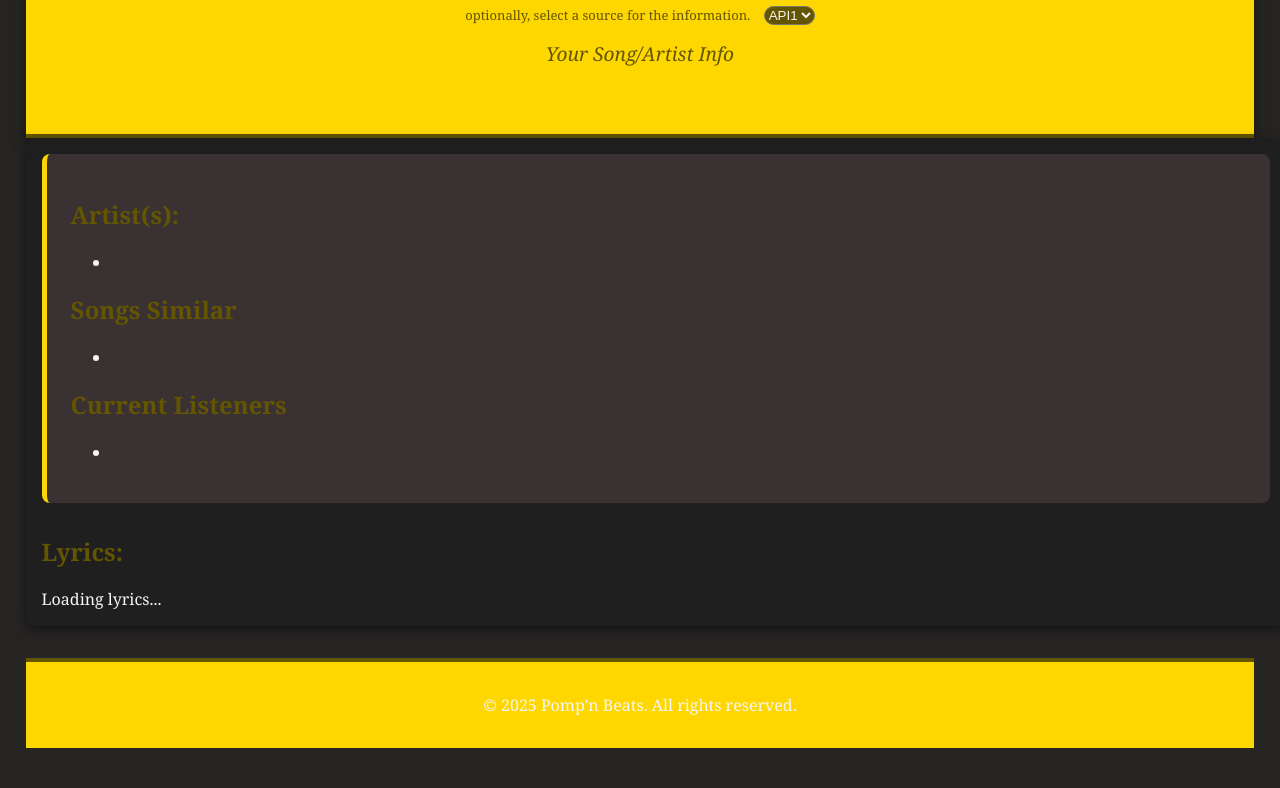
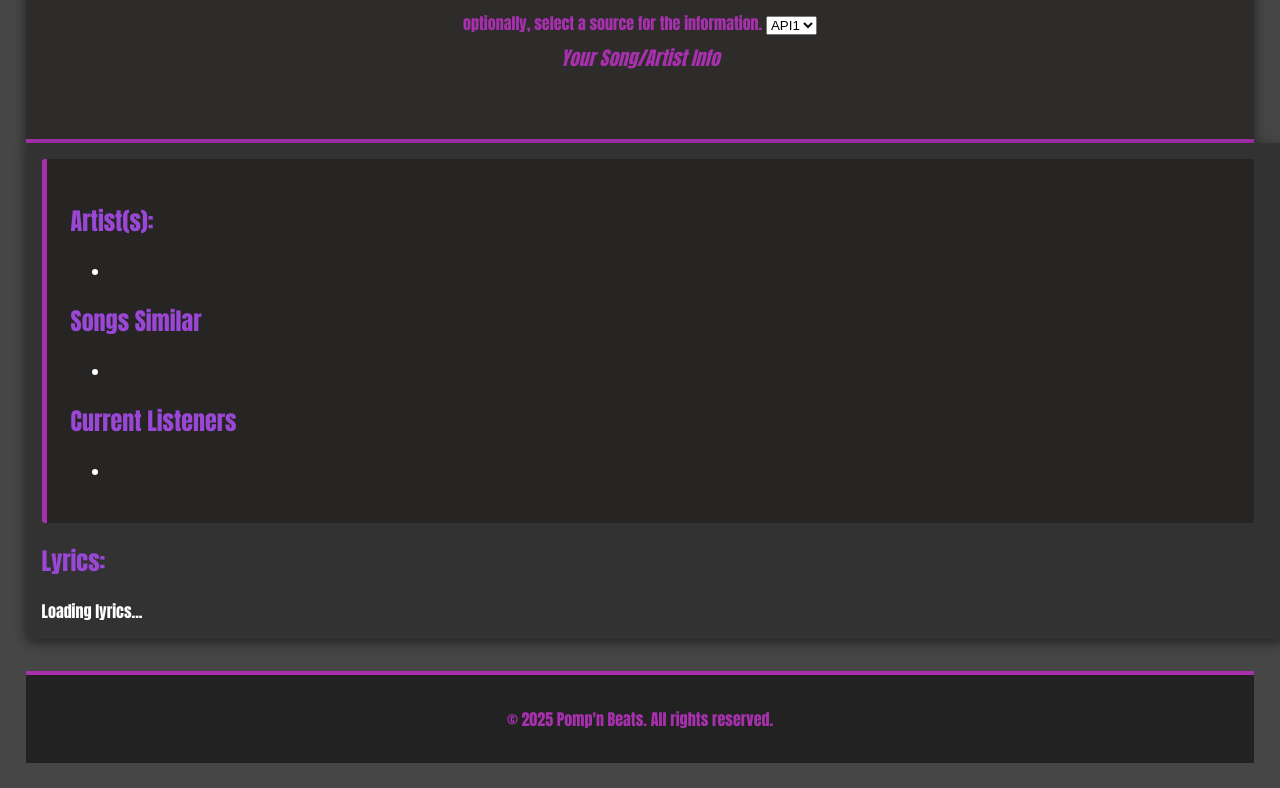
Before and after one commit to NeumontAGrover/pompn-beats, a website: page SearchPage.html in a window 1280 px wide. Shown: the part 176-964 px from the top of the page. Drawn offline with Linux system fonts and the light colour scheme.

Commit message:
Update style.css

```diff
--- a/style.css
+++ b/style.css
@@ -1,17 +1,18 @@
 :root {
     --bg-primary: #272424;
-    --bg-secondary: #3a3232;
-    --text-primary: #f5f5f5;
-    --color-primary: #ffd700;
-    --color-accent: #645500;
+    --bg-secondary: #3a3a3a;
+    --text-primary: white;
+    --text-secondary: rgb(153, 71, 212);
+    --color-primary: #a730ad;
+    --color-accent: rgb(73, 4, 168);
     --color-muted: #888888;
     --shadow: 0 4px 12px rgba(0, 0, 0, 0.5);
 }
 
 body {
-    font-family: 'Georgia', serif;
-    background-color: var(--bg-primary);
-    background-image: url('dark-bg-texture.jpg');
+    font-family: 'Impact', Fantasy;
+    background-color: rgb(71, 70, 70);
+
     background-size: cover;
     background-attachment: fixed;
     color: var(--text-primary);
@@ -20,12 +21,12 @@ body {
 }
 
 header {
-    background-color: var(--color-primary);
-    color: var(--text-primary);
+    background-color: rgba(44, 41, 41, 0.9);
+    color: var(--color-primary);
     padding: 3rem 2rem;
     box-shadow: var(--shadow);
     text-align: center;
-    border-bottom: 4px solid var(--color-accent);
+    border-bottom: 4px solid var(--color-primary);
 }
 
 header h1 {
@@ -39,9 +40,15 @@ header h1 {
     gap: 5px;
 
 
+
+}
+
+.header-title{
+    flex: 1;
 }
 
 .search-input{
+    display:flex;
     width: 300px;
     padding: 10px;
     border: 2px solid #a730ad;
@@ -52,6 +59,7 @@ header h1 {
 }
 
 .search-button{
+    display: flex;
     padding: 10px 20px;
     background-color: #913b9c;
     color: white;
@@ -66,7 +74,7 @@ header h1 {
 
 .tagline {
     font-style: italic;
-    color: var(--color-accent);
+    color: var(--color-primary);
     font-size: 1.2rem;
     margin-top: 0.5rem;
 }
@@ -86,9 +94,6 @@ header h1 {
     z-index: 1000;
 }
 
-.theme-toggle:hover {
-    background: #ffec80;
-}
 
 nav ul {
     display: flex;
@@ -115,7 +120,7 @@ nav a:hover {
 main {
     width: 95%;
     margin: auto;
-    background-color: rgba(31, 31, 31, 0.9);
+    background-color: rgba(49, 49, 49, 0.922);
     padding: 2rem;
     border-radius: 8px;
     box-shadow: var(--shadow);
@@ -127,11 +132,12 @@ main {
 }
 
 #about {
-    background-color: var(--bg-secondary);
+    background-color: var(--bg-primary);
     padding: 1.5rem;
     border-left: 5px solid var(--color-primary);
-    border-radius: 8px;
-    margin-bottom: 2rem;
+    border-radius: 3px;
+    margin-bottom: 1rem;
+    margin-right: 1rem;
 }
 
 .about-text p {
@@ -168,20 +174,20 @@ details {
 }
 
 details summary {
-    font-weight: bold;
+    font-weight: normal;
     cursor: pointer;
-    color: var(--color-accent);
+    color: var(--text-secondary);
 }
 
 h2, h3 {
-    color: var(--color-accent);
+    color: var(--text-secondary);
 }
 
 input[type="number"] {
     padding: 0.75rem;
     font-size: 1.1rem;
     width: 60%;
-    border: 2px solid var(--color-primary);
+    border: 2px solid var(--bg-primary);
     border-radius: 6px;
     background-color: var(--bg-secondary);
     color: var(--text-primary);
@@ -192,7 +198,7 @@ input[type="number"] {
     display: inline-block;
     margin-top: 0.5rem;
     padding: 0.6rem 1.2rem;
-    background-color: var(--color-primary);
+    background-color: var(--bg-primary);
     color: var(--text-primary);
     font-weight: bold;
     border: none;
@@ -218,22 +224,6 @@ input[type="number"] {
     padding-left: 0;
 }
 
-.select-API{
-    margin: 15px;
-
-    font-size: small;
-    color: var(--color-accent);
-}
-
-#info-source{
-    margin-left: 10px;
-
-    color: var(--text-primary);
-    background-color: var(--color-accent);
-
-    border-radius: 1rem;
-}
-
 #history li {
     color: var(--text-primary);
     padding: 0.25rem;
@@ -249,9 +239,8 @@ input[type="number"] {
 footer {
     text-align: center;
     padding: 1rem;
-    background-color: var(--color-primary);
-    color: var(--text-primary);
-    border-top: 4px solid var(--color-accent);
+    background-color: rgba(31, 31, 31, 0.9);
+    color: var(--color-primary);
+    border-top: 4px solid var(--color-primary);
     margin-top: 2rem;
-
 }
```
